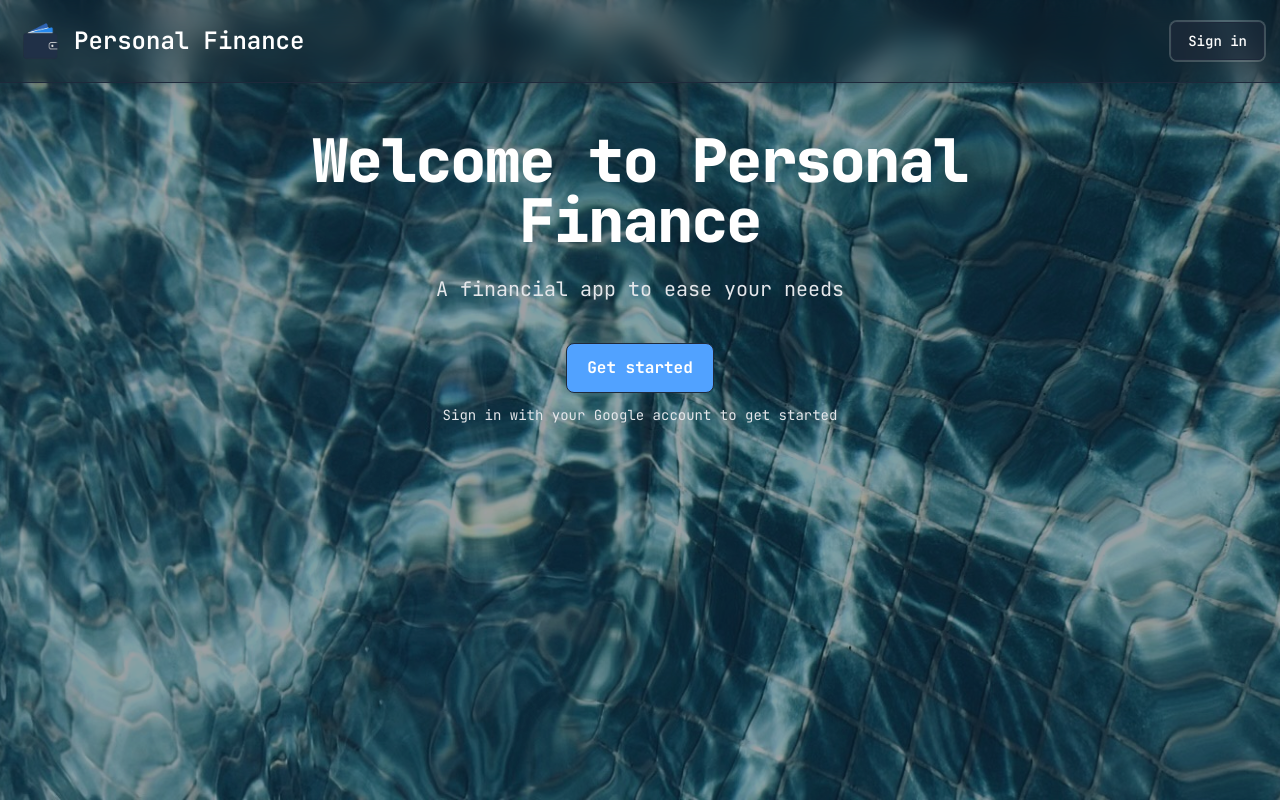
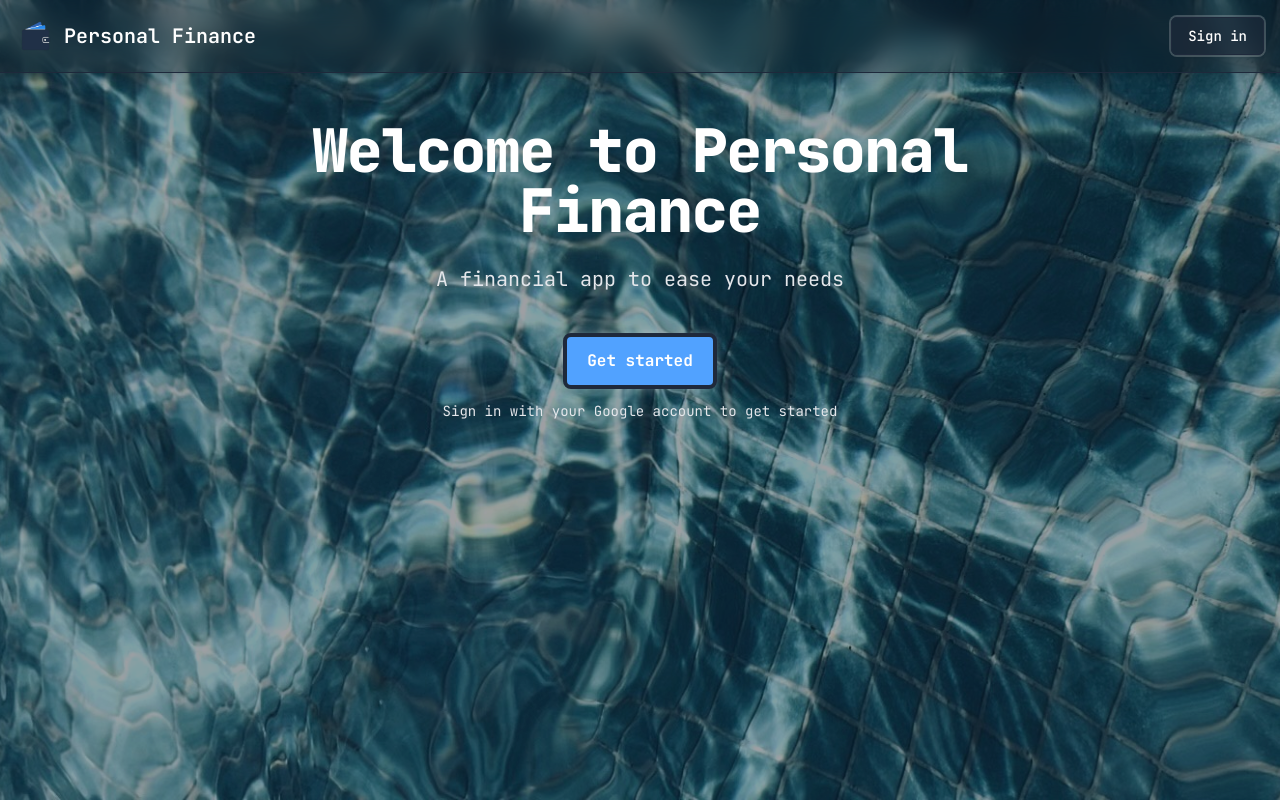
Before and after one commit to SyedMohammadAnas/personalFinance, a Next.js app: page / in a window 1280 px wide. Built offline with nearby package versions, Linux system fonts and the light colour scheme; no server answers.

Commit message:
Added Logo and description3

```diff
--- a/src/app/layout.tsx
+++ b/src/app/layout.tsx
@@ -42,7 +42,12 @@ export default function RootLayout({
   return (
     <html lang="en" suppressHydrationWarning>
       <head>
-      <link rel="icon" href="/personalFinanceLogo.png" type="image/png" />
+        <link rel="icon" href="/personalFinanceLogo.png" type="image/png" />
+        <link rel="manifest" href="/manifest.json" />
+        <meta name="apple-mobile-web-app-capable" content="yes" />
+        <meta name="apple-mobile-web-app-status-bar-style" content="default" />
+        <meta name="apple-mobile-web-app-title" content="Personal Finance" />
+        <link rel="apple-touch-icon" href="/personalFinanceLogo-180.png" />
       </head>
       <body className={jetbrainsMono.className}>
         <Providers>
--- a/src/app/page.tsx
+++ b/src/app/page.tsx
@@ -32,11 +32,11 @@ export default function Home() {
             <Image
               src="/personalFinanceLogo.png"
               alt="Personal Finance Logo"
-              width={50}
-              height={50}
+              width={40}
+              height={40}
               className="rounded-full"
             />
-            <span className="text-2xl font-semibold text-white">Personal Finance</span>
+            <span className="text-xl font-semibold text-white">Personal Finance</span>
           </div>
 
           <div>
@@ -128,7 +128,7 @@ export default function Home() {
             <div className="mt-10">
               <Link
                 href="/login"
-                className="inline-flex items-center justify-center px-5 py-3 border border-transparent text-base font-bold rounded-lg text-white bg-blue-400 hover:bg-blue-900"
+                className="inline-flex items-center justify-center px-5 py-3 border-4 border-white/90 text-base font-bold rounded-lg text-white bg-blue-400 hover:bg-blue-900 shadow-[0_0_10px_rgba(255,255,255,0.3)]"
               >
                 Get started
               </Link>
```
Also changed, not shown: public/manifest.json (added), public/personalFinanceLogo-180.png (added).
